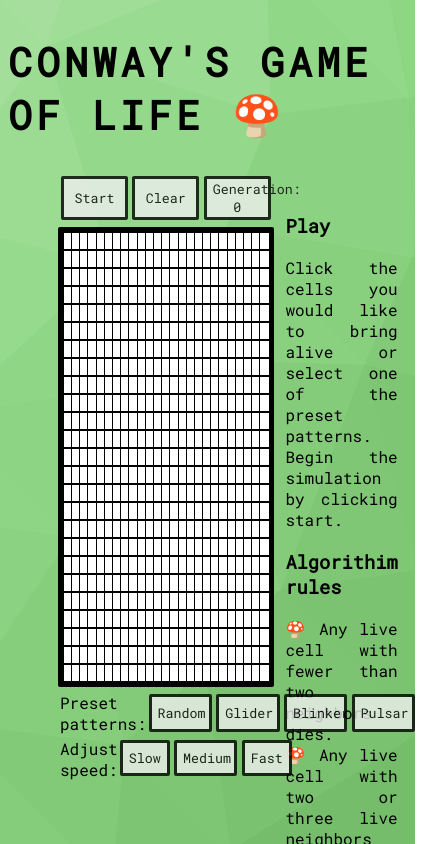
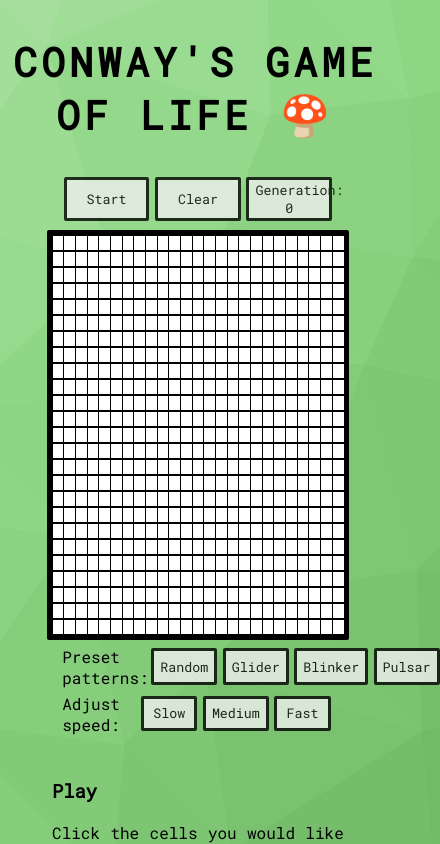
Before and after one commit to jasonelliots/game-of-life-react, a React (Create React App) app: page / in a window 390 px wide. Shown: the top 844 px of the page, 440 px wide, since content can reach past the window. Built offline with nearby package versions, Linux system fonts and the light colour scheme.

Commit message:
added mobile responsive design

```diff
--- a/src/App.css
+++ b/src/App.css
@@ -53,7 +53,10 @@
   flex-direction: row;
   padding: 1%;
   width: 78%;
+
 }
+
+
 
 .leftContainer {
   width: 78%;
@@ -174,3 +177,61 @@ body {
 a:visited {
   color: rgb(1, 61, 1);
 }
+
+
+/* Media Queries */
+
+@media (max-width: 800px) {
+
+  h1 {
+    font-family: 'Roboto Mono', monospace;
+    text-transform: uppercase;
+    letter-spacing: .1em;
+    font-size: 40px;
+    font-weight: 1000;
+    /* margin: 0 10%;  */
+    text-align: center;
+    /* margin-left: -22%;  */
+    /* margin-bottom: 0%;  */
+  }
+
+  .bigContainer{flex-direction: column;}
+
+  .rightContainer {
+    width: 100%;
+    padding: 1%;
+    margin-top: 7%;
+  }
+
+  .leftContainer {
+    width: 100%;
+    padding: 1%;
+    display: flex;
+    flex-direction: column;
+    align-items: center;
+    opacity: 1.0;
+  }
+
+  .grid {
+    margin: 2%;
+    align-content: center;
+    border: 5px solid black;
+    border-radius: 2px;
+    opacity: 1.0;
+    padding: 0 1px 0 0;
+    width: 88.1%;
+    display: grid;
+    grid-template-columns: repeat(25, auto);
+    width: 100%;
+  }
+
+  .cells {
+
+    width: 100%;
+    height: 14px;
+    border: solid 1px black;
+    /* border-radius: 4px; */
+
+}
+
+}
```
